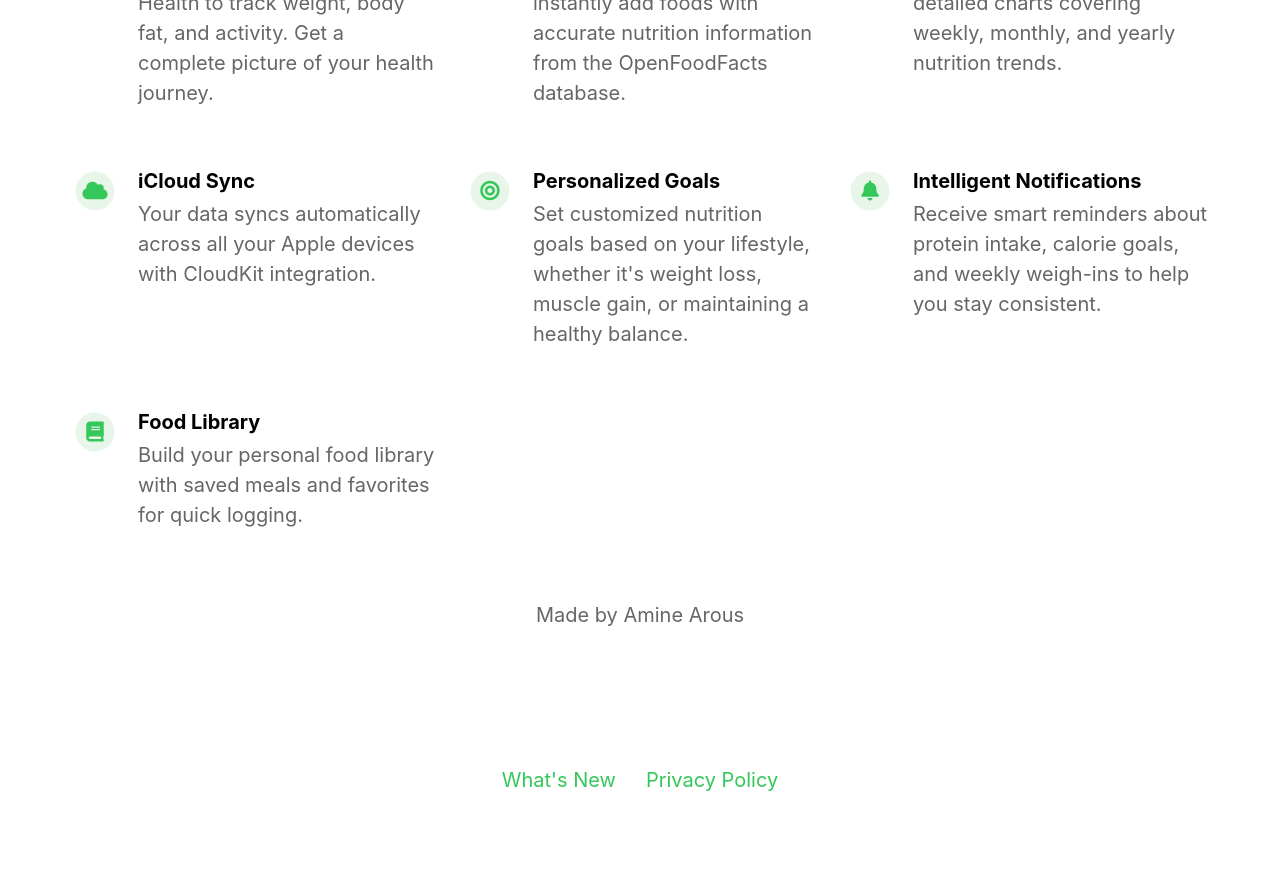
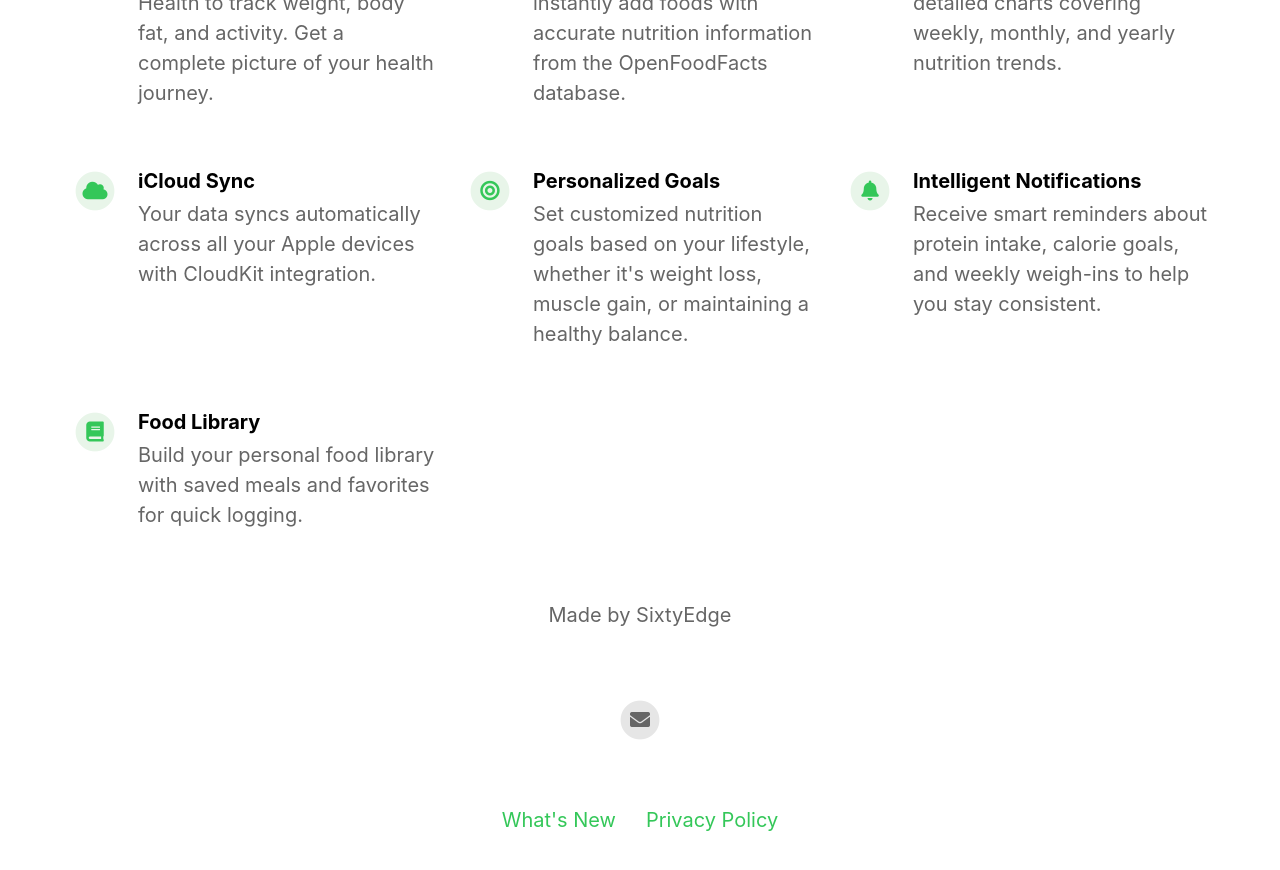
Before and after one commit to AmineArous/mealwiselandingpage, a Jekyll site: the page built from index.html, in a window 1280 px wide and 900 px high, scrolled down 1425 px. Shown: the top 870 px of the window. Built offline with Jekyll 4.4.1, drawn with Linux system fonts in a browser that asks for light colours; nearby versions of some CDN libraries.

Commit message:
Update _config.yml

```diff
--- a/_config.yml
+++ b/_config.yml
@@ -19,10 +19,10 @@ enable_smart_app_banner                   : true
 
 
 # Information About Yourself
-your_name                                 : Amine Arous
+your_name                                 : SixtyEdge
 your_link                                 :
 your_city                                 :
-email_address                             :                                           # Your contact email
+email_address                             : sixtyedge@gmail.com                                         # Your contact email
 linkedin_username                         :
 linkedin_company                          :
 facebook_username                         :
```
